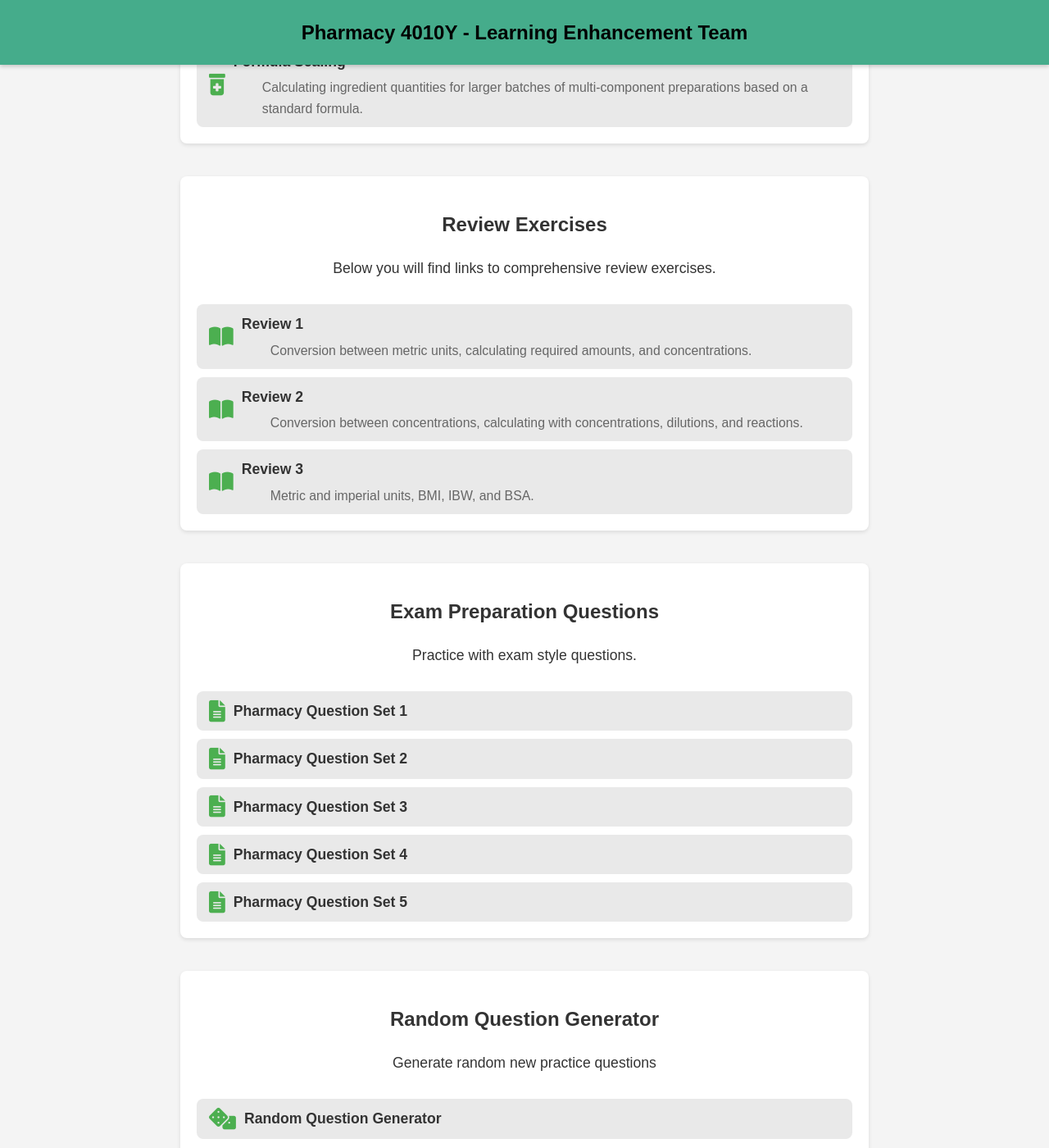
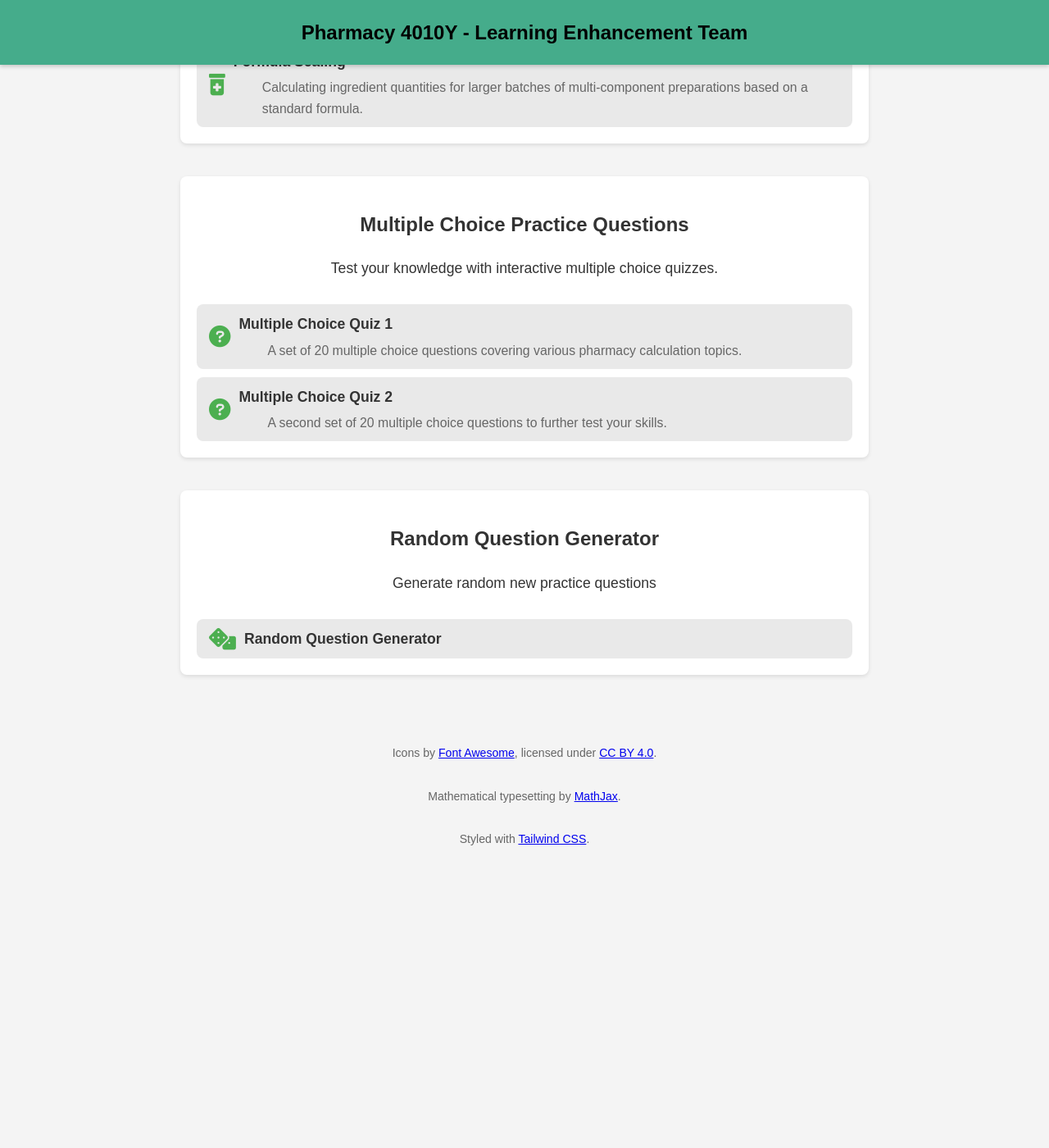
Before and after one commit to probe973/pha-4010y, a Jekyll site: the page index.html, which Jekyll copies as it is, in a window 1280 px wide and 1400 px high, scrolled down 1758 px. Shown: the whole window at 82% size. Built offline with Jekyll 4.4.1, drawn with Linux system fonts in a browser that asks for light colours; after the commit the page ends 2843 px from its top, so only the background shows below that.

Commit message:
Update index.html

```diff
--- a/index.html
+++ b/index.html
@@ -324,74 +324,30 @@
         </div>
     </div>
 
-    <!-- New: Review Exercises Block -->
+    <!-- NEW: Multiple Choice Quiz Section -->
     <div class="topic-section">
-        <h2>Review Exercises</h2>
-        <p>Below you will find links to comprehensive review exercises.</p>
+        <h2>Multiple Choice Practice Questions</h2>
+        <p>Test your knowledge with interactive multiple choice quizzes.</p>
 
         <div class="topic-link-container">
-            <a href="review/1.html" class="topic-link">
-                <i class="fas fa-book-open topic-icon"></i>
+            <a href="quiz.html?quiz=mcq01" class="topic-link">
+                <i class="fas fa-question-circle topic-icon"></i>
                 <div>
-                    <strong>Review 1</strong>
-                    <div class="topic-description">Conversion between metric units, calculating required amounts, and concentrations.</div>
+                    <strong>Multiple Choice Quiz 1</strong>
+                    <div class="topic-description">A set of 20 multiple choice questions covering various pharmacy calculation topics.</div>
                 </div>
             </a>
-            <a href="review/2.html" class="topic-link">
-                <i class="fas fa-book-open topic-icon"></i>
+            <a href="quiz.html?quiz=mcq02" class="topic-link">
+                <i class="fas fa-question-circle topic-icon"></i>
                 <div>
-                    <strong>Review 2</strong>
-                    <div class="topic-description">Conversion between concentrations, calculating with concentrations, dilutions, and reactions.</div>
-                </div>
-            </a>
-            <a href="review/3.html" class="topic-link">
-                <i class="fas fa-book-open topic-icon"></i>
-                <div>
-                    <strong>Review 3</strong>
-                    <div class="topic-description">Metric and imperial units, BMI, IBW, and BSA.</div>
+                    <strong>Multiple Choice Quiz 2</strong>
+                    <div class="topic-description">A second set of 20 multiple choice questions to further test your skills.</div>
                 </div>
             </a>
         </div>
     </div>
 
-    <!-- Existing: Pharmacy Question Set Links (now styled as topic-links) -->
-    <div class="topic-section">
-        <h2>Exam Preparation Questions</h2>
-        <p>Practice with exam style questions.</p>
-        <div class="topic-link-container">
-            <a href="examprep/pha01.html" class="topic-link">
-                <i class="fas fa-file-alt topic-icon"></i>
-                <div>
-                    <strong>Pharmacy Question Set 1</strong>
-                </div>
-            </a>
-            <a href="examprep/pha02.html" class="topic-link">
-                <i class="fas fa-file-alt topic-icon"></i>
-                <div>
-                    <strong>Pharmacy Question Set 2</strong>
-                </div>
-            </a>
-            <a href="examprep/pha03.html" class="topic-link">
-                <i class="fas fa-file-alt topic-icon"></i>
-                <div>
-                    <strong>Pharmacy Question Set 3</strong>
-                </div>
-            </a>
-            <a href="examprep/pha04.html" class="topic-link">
-                <i class="fas fa-file-alt topic-icon"></i>
-                <div>
-                    <strong>Pharmacy Question Set 4</strong>
-                </div>
-            </a>
-            <a href="examprep/pha05.html" class="topic-link">
-                <i class="fas fa-file-alt topic-icon"></i>
-                <div>
-                    <strong>Pharmacy Question Set 5</strong>
-                </div>
-            </a>
-        </div>
-    </div>
-
+    <!-- Existing: Random Question Generator Block -->
     <div class="topic-section">
         <h2>Random Question Generator</h2>
         <p>Generate random new practice questions</p>
@@ -414,6 +370,3 @@
 
 </body>
 </html>
-
-</body>
-</html>
```
Lines whose indentation alone changed are shown as unchanged.
